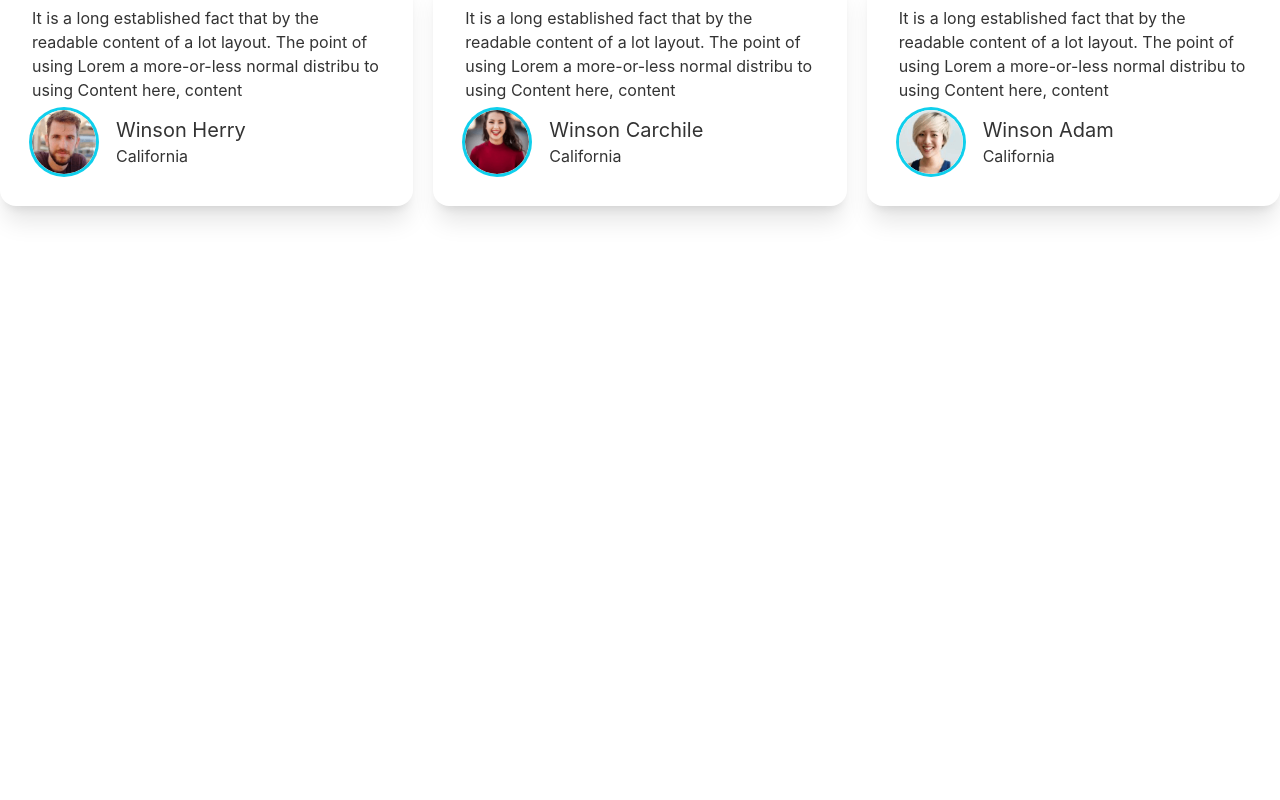
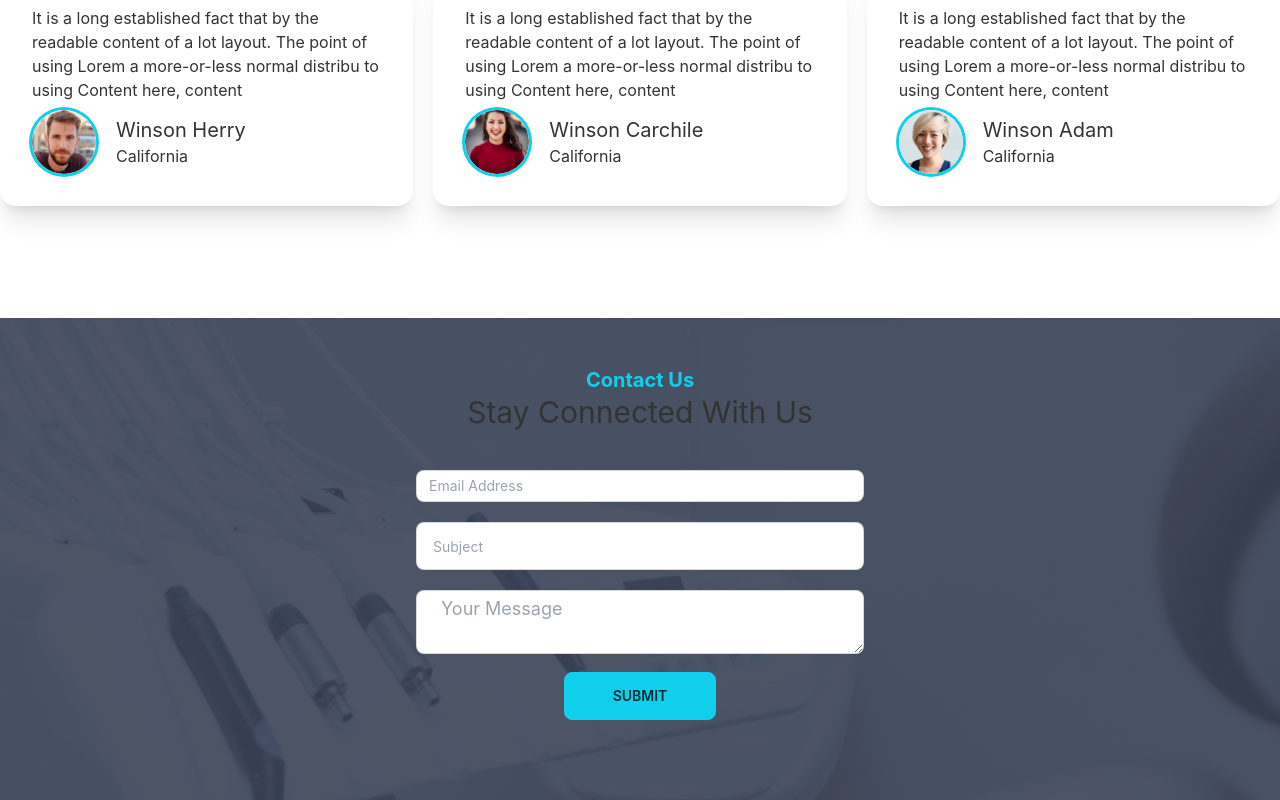
Before and after one commit to nagimuddin/Doctors-Portal, a React (Create React App) app: page / in a window 1280 px wide. Shown: the part 3051-3851 px from the top of the page. Before the commit the page ends 3369 px from the top, so only its background shows below. Built offline with nearby package versions, Linux system fonts and the light colour scheme.

Commit message:
contact us section applied

```diff
--- /dev/null
+++ b/src/Pages/Home/ContactUs.js
@@ -0,0 +1,34 @@
+import React from "react";
+import appointment from "../../assets/images/appointment.png";
+
+const ContactUs = () => {
+  return (
+    <section style={{ background: `url(${appointment})` }} className=" py-12">
+      <div className="text-center">
+        <h4 className="text-xl text-primary font-bold">Contact Us</h4>
+        <h2 className="text-3xl">Stay Connected With Us</h2>
+      </div>
+      <div className="max-w-md mx-auto my-5">
+        <input
+          type="text"
+          placeholder="Email Address"
+          class="input input-bordered input-sm w-full mt-5 bg-white"
+        />
+        <input
+          type="text"
+          placeholder="Subject"
+          class="input input-bordered input-md w-full mt-5 bg-white"
+        />
+        <textarea
+          placeholder="Your Message"
+          class="input input-bordered input-lg w-full mt-5 bg-white"
+        ></textarea>
+        <div className="text-center">
+          <button className="btn btn-success my-3 px-12">Submit</button>
+        </div>
+      </div>
+    </section>
+  );
+};
+
+export default ContactUs;
--- a/src/Pages/Home/Home.js
+++ b/src/Pages/Home/Home.js
@@ -1,5 +1,6 @@
 import React from 'react';
 import Bennar from './Bennar';
+import ContactUs from './ContactUs';
 import Info from './Info';
 import MakeAppointment from './MakeAppointment';
 import Services from './Services';
@@ -15,6 +16,7 @@ const Home = () => {
             <Treatment></Treatment>
             <MakeAppointment></MakeAppointment>
             <Testimonials></Testimonials>
+            <ContactUs></ContactUs>
         </div>
     );
 };
--- a/src/Pages/Home/Review.js
+++ b/src/Pages/Home/Review.js
@@ -3,21 +3,21 @@ import React from "react";
 const Review = ({ review }) => {
   return (
     <section>
-      <div class="card lg:max-w-lg bg-base-100 shadow-xl">
-        <div class="card-body">
+      <div className="card lg:max-w-lg bg-base-100 shadow-xl">
+        <div className="card-body">
           <p>
             It is a long established fact that by the readable content of a lot
             layout. The point of using Lorem a more-or-less normal distribu to
             using Content here, content
           </p>
-          <div class=" flex items-center">
-            <div class="avatar">
-              <div class="w-16 rounded-full ring ring-primary ring-offset-base-100 mr-5">
+          <div className=" flex items-center">
+            <div className="avatar">
+              <div className="w-16 rounded-full ring ring-primary ring-offset-base-100 mr-5">
                 <img src={review.img} alt="review" />
               </div>
             </div>
             <div>
-            <h4 class="text-xl">{review.name}</h4>
+            <h4 className="text-xl">{review.name}</h4>
             <p>{review.location}</p>
             </div>
           </div>
--- a/src/Pages/Home/Testimonials.js
+++ b/src/Pages/Home/Testimonials.js
@@ -35,7 +35,7 @@ const Testimonials = () => {
          <div className='flex justify-between'>
             <div>
                 <h4 className=" text-xl text-primary font-bold">Testmonials</h4>
-                <h2>What Is Our Pationt Say</h2>
+                <h2 className='text-3xl'>What Is Our Pationt Say</h2>
             </div>
             <div>
                 <img className='w-24 lg:w-48' src={quote} alt="" />
```
